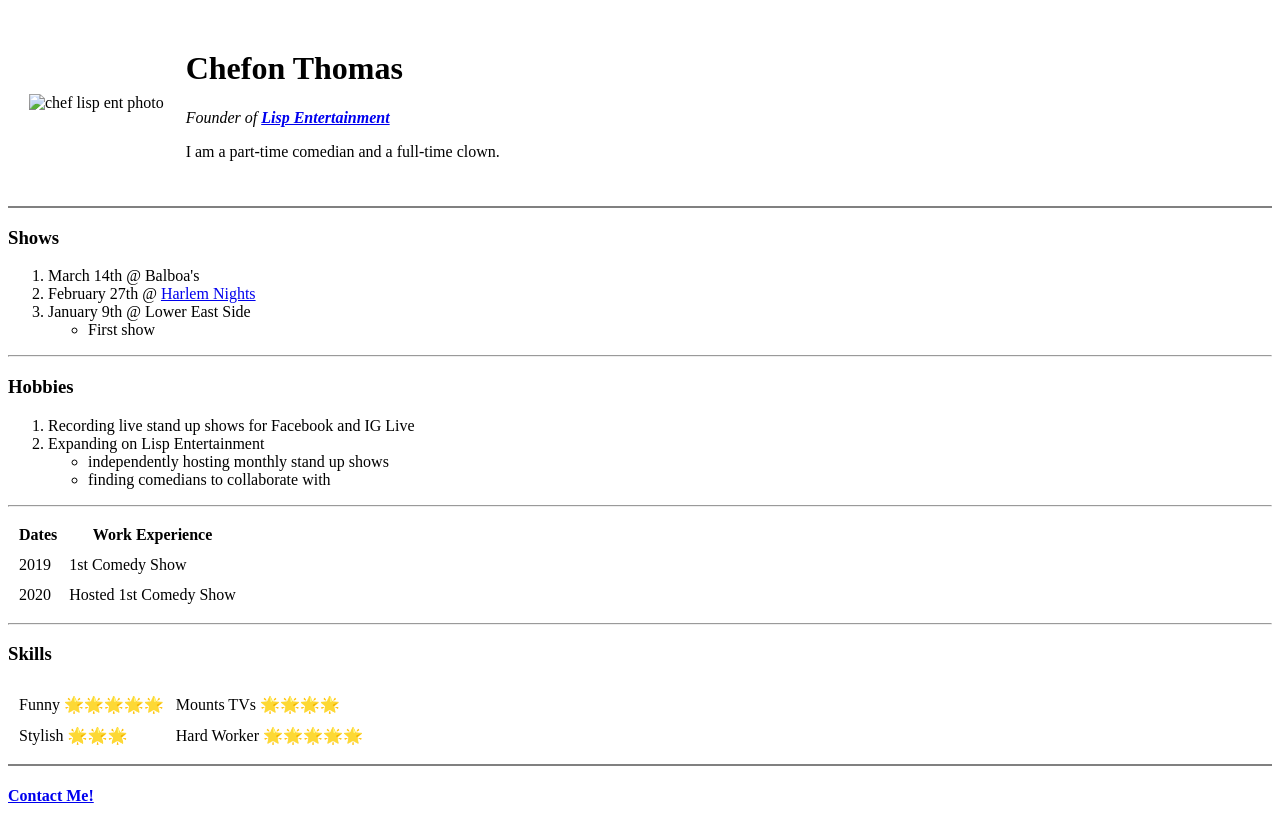
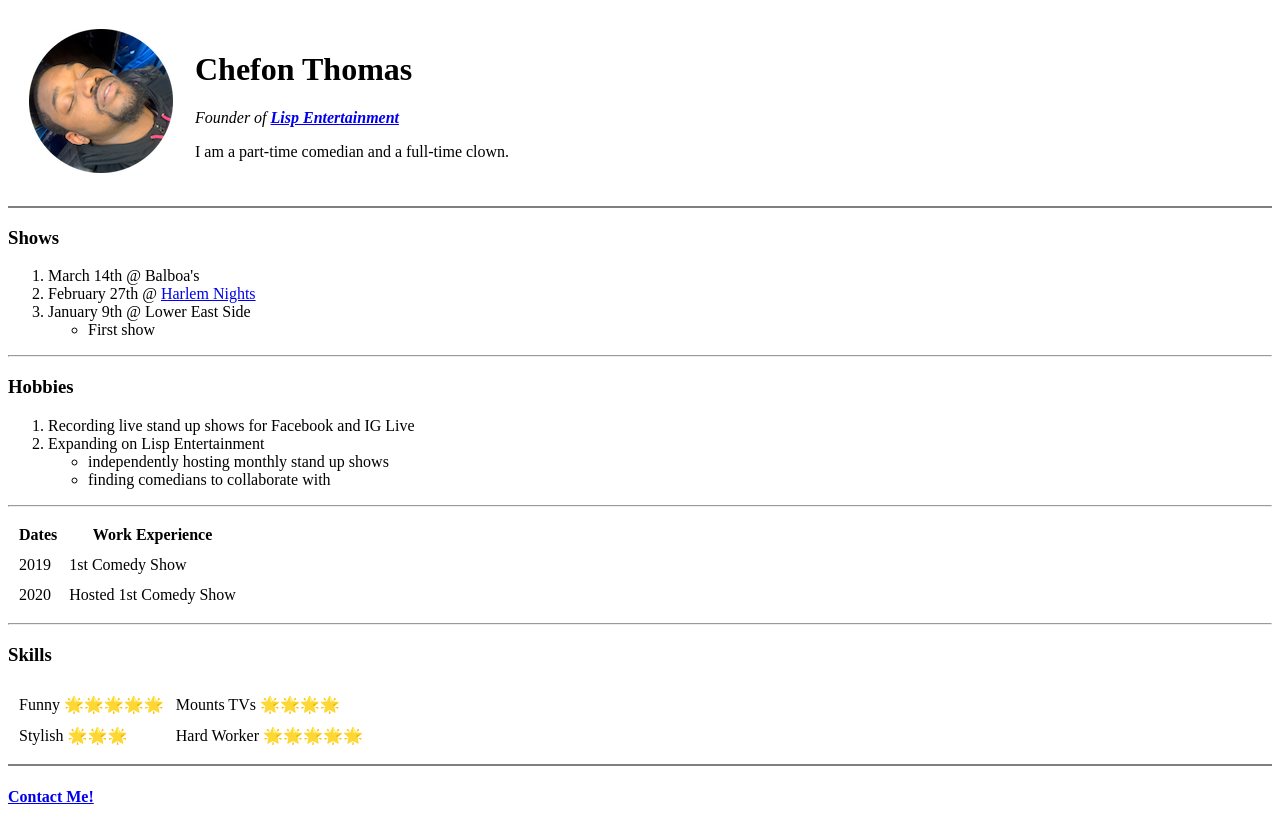
Before and after one commit to cclarke4289/chefspage, a plain HTML site: page index.html in a window 1280 px wide. Drawn offline with Linux system fonts and the light colour scheme; files whose address does not match are found by name.

Commit message:
Update index.html

```diff
--- a/index.html
+++ b/index.html
@@ -8,7 +8,7 @@
 <body>
   <table cellspacing="20">
     <tr>
-      <td><img src="/file:///Users/cordeeliaclarke/Desktop/web%20development/HTML%20-%20Personal%20site/images/chefcrop.png" alt="chef lisp ent photo"></td>
+      <td><img src="file:///Users/cordeeliaclarke/Desktop/web%20development/HTML%20-%20Personal%20site/images/chefcrop.png" alt="chef lisp ent photo"></td>
       <td><h1>Chefon Thomas</h1>
         <p><em>Founder of <strong><a href="https://www.instagram.com/chefweee/">Lisp Entertainment</a></strong></em></p>
         <p>I am a part-time comedian and a full-time clown.</p></td>
```
